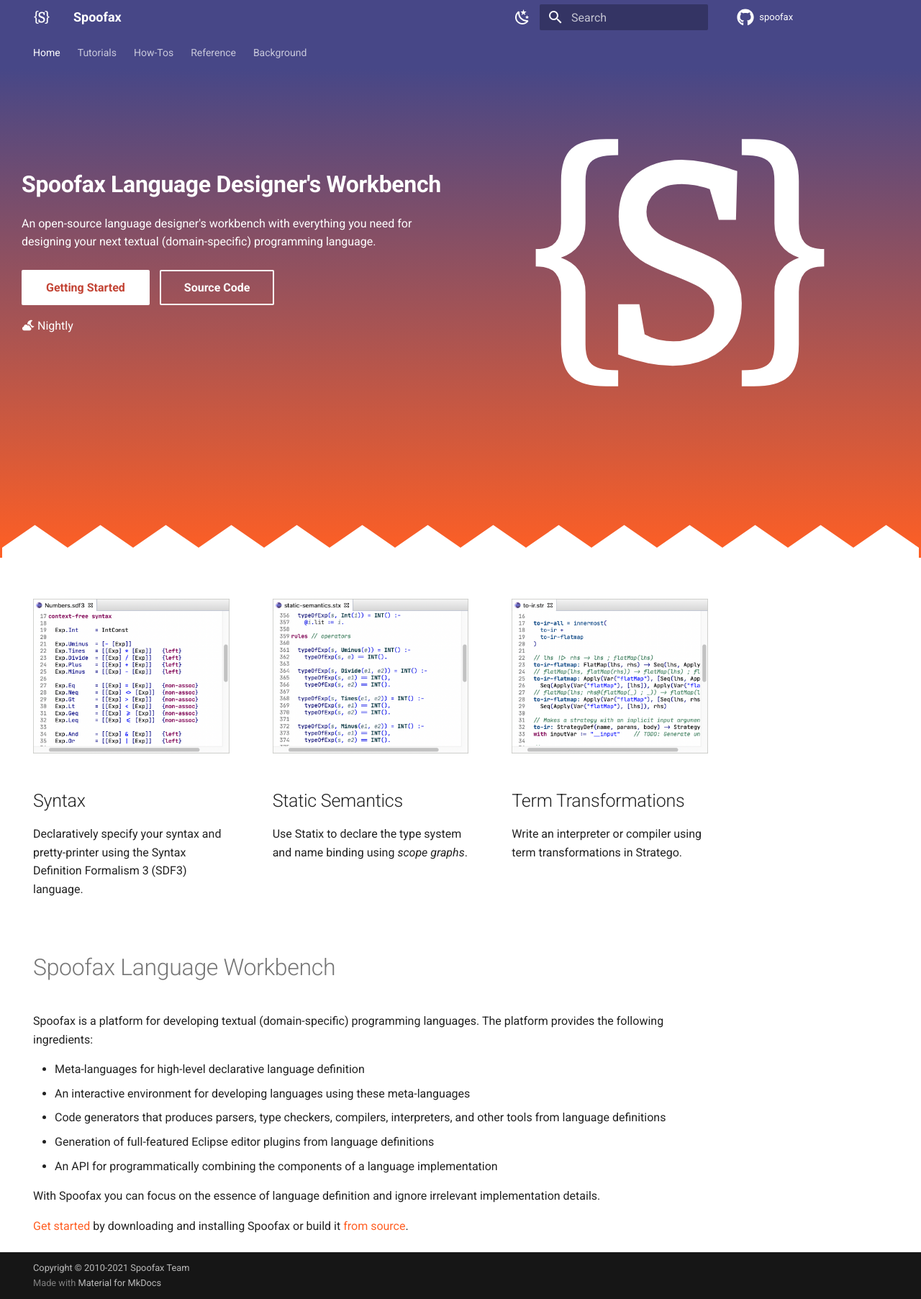
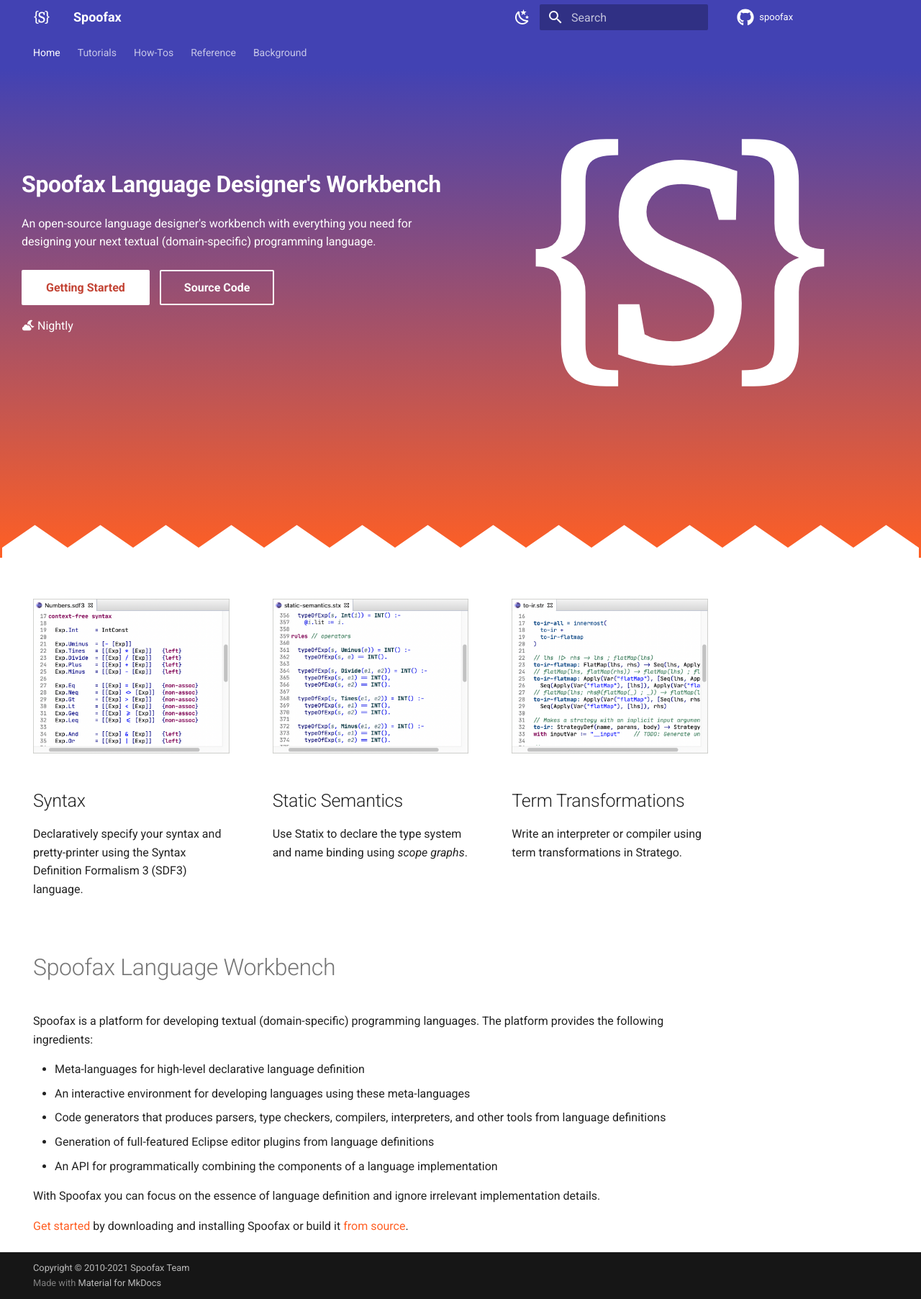
Before and after one commit to pdmosses/metaborg.github.io, an MkDocs documentation site: the page built from docs/index.md, in a window 1280 px wide. Shown: the whole page at 72% size. Built offline with MkDocs 1.6.1 and Material for MkDocs 9.7.7, drawn with Linux system fonts in a browser that asks for light colours; comment, search, counter and statistics services are not loaded.

Commit message:
Improve colors

```diff
--- a/docs/assets/styles.css
+++ b/docs/assets/styles.css
@@ -3,7 +3,7 @@
  * ===========
  */
 [data-md-color-scheme="spoofax"] {
-    --md-primary-fg-color: #474787;
+    --md-primary-fg-color: #4242b3;
     --md-primary-fg-color--light: #a7a4b2;
     --md-primary-fg-color--dark: #1b1632;
 
@@ -25,7 +25,7 @@
 [data-md-color-scheme="slate"] {
     --md-hue: 260;
 
-    --md-primary-fg-color: #474787;
+    --md-primary-fg-color: #4242b3;
     --md-primary-fg-color--light: #a7a4b2;
     --md-primary-fg-color--dark: #1b1632;
 
@@ -33,7 +33,7 @@
     --md-accent-fg-color--light: #ffb142;
     --md-accent-fg-color--dark: #694545;
 
-    --md-default-bg-color: #2c3a47;     /* same as color of hero-border-dark.svg */
+    --md-default-bg-color: #2f2a3a;     /* same as color of hero-border-dark.svg */
 
     --md-typeset-a-color: var(--md-accent-fg-color);
 }
```
Also changed, not shown: docs/assets/hero-border-dark.svg.
